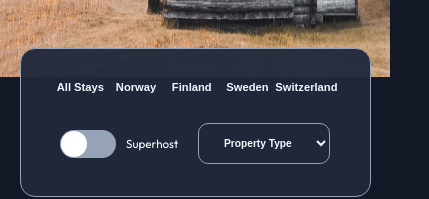
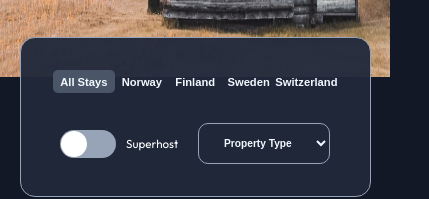
Before and after one commit to Andydrums87/property-app, a React (Vite) app: page / in a window 390 px wide. Shown: the part 523-722 px from the top of the page, 429 px wide, since content can reach past the window. Built offline with nearby package versions, Linux system fonts and the light colour scheme; no server answers.

Commit message:
update header width

```diff
--- a/src/App.css
+++ b/src/App.css
@@ -28,8 +28,8 @@ body {
 
 .hero__img  {
   width: 100%;
-  max-width: 1280px;
-  height: 600px;;
+ /* max-width: 1280px; */
+  height: 80%;
 }
 
 
@@ -39,7 +39,7 @@ body {
 
   .header__info {
 
-    width:100%;
+   width:80%;
     display: block;
    margin: 0 auto;
   }
--- a/src/components/Buttons.jsx
+++ b/src/components/Buttons.jsx
@@ -6,7 +6,7 @@ import App from "../App";
 
 function Buttons ({all, data, filter}) {
 
-    const [active, setActive] = useState("none");
+    const [active, setActive] = useState("first");
     const [newData, setNewData] = useState([])
 
 
```
Also changed, not shown: 4 other files (tests, documents, lock files or other folders).
